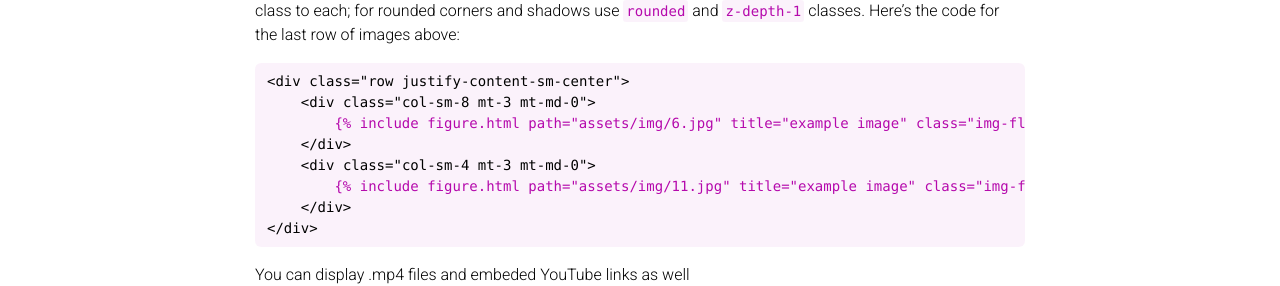
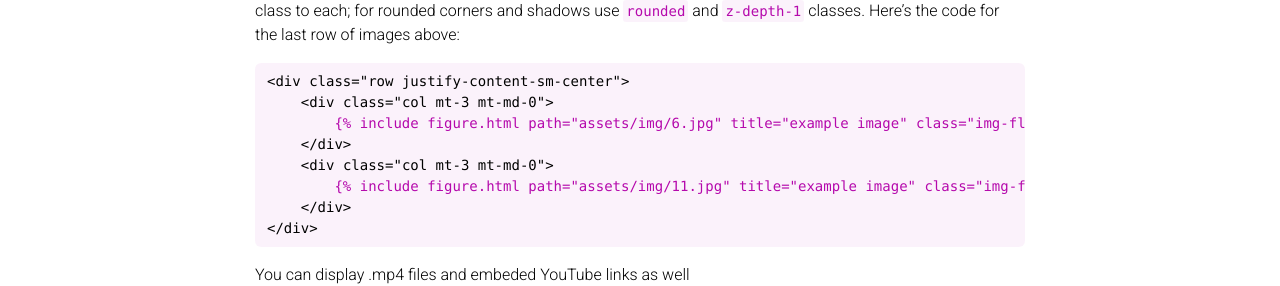
Before and after one commit to rolandying/rolandying.github.io, a Jekyll site: the page built from _projects/6_project.md, in a window 1280 px wide and 900 px high, scrolled down 1613 px. Shown: the part 246-532 px from the top of the window. Built offline with Jekyll 4.4.1, drawn with Linux system fonts in a browser that asks for light colours; comment, search, counter and statistics services are not loaded; a style sheet for code colours, icons or effects is not loaded.

Commit message:
Update 6_project.md

````diff
--- a/_projects/6_project.md
+++ b/_projects/6_project.md
@@ -69,10 +69,10 @@
 {% raw %}
 ```html
 <div class="row justify-content-sm-center">
-    <div class="col-sm-8 mt-3 mt-md-0">
+    <div class="col mt-3 mt-md-0">
         {% include figure.html path="assets/img/6.jpg" title="example image" class="img-fluid rounded z-depth-1" %}
     </div>
-    <div class="col-sm-4 mt-3 mt-md-0">
+    <div class="col mt-3 mt-md-0">
         {% include figure.html path="assets/img/11.jpg" title="example image" class="img-fluid rounded z-depth-1" %}
     </div>
 </div>
````
